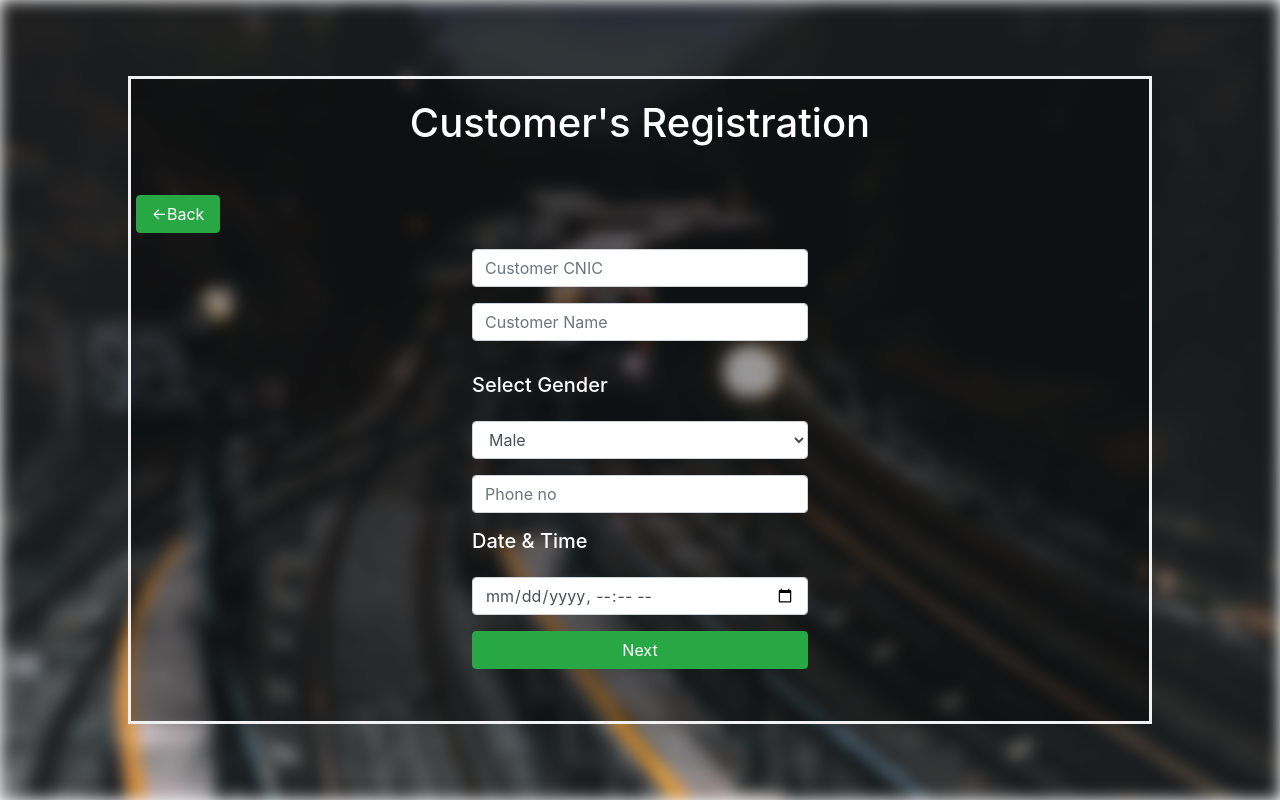
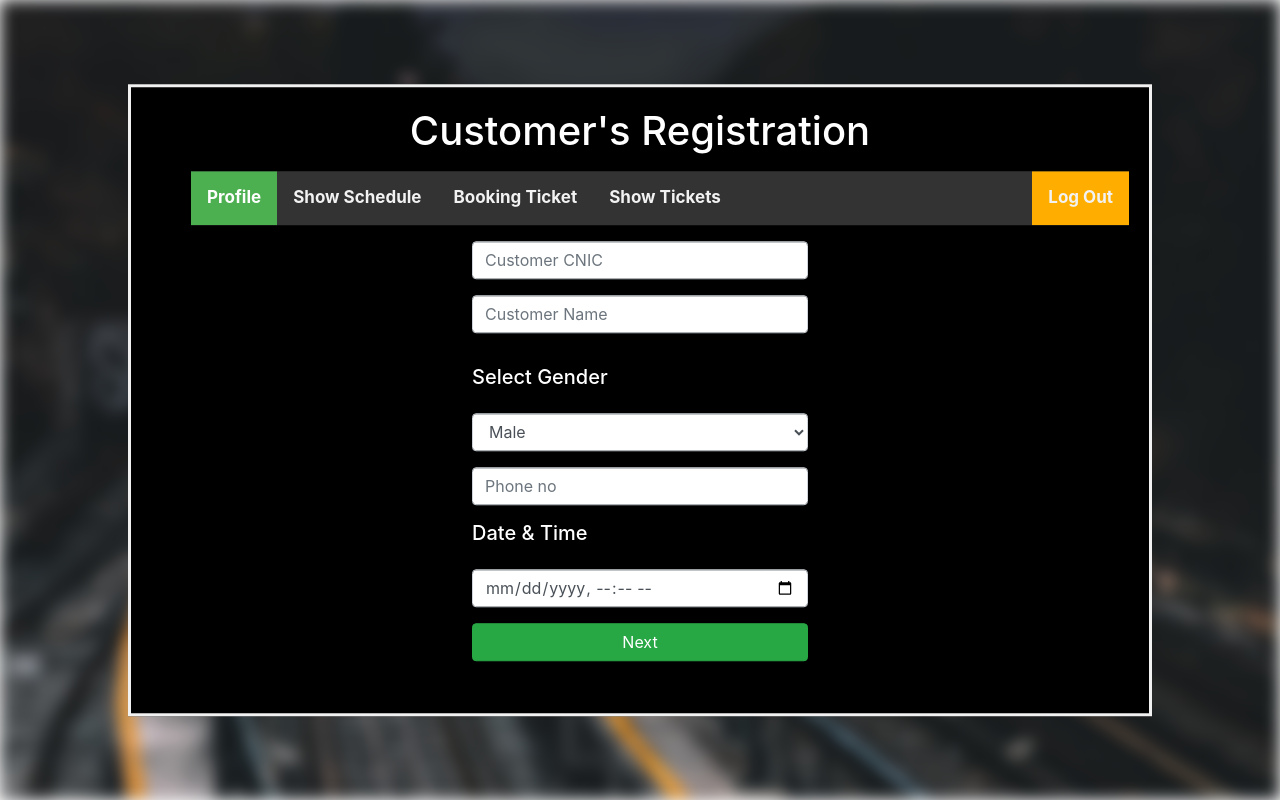
Before and after one commit to AhmedArshed/Data-Base, a PHP site: page /customer_registor.php in a window 1280 px wide. Run offline with PHP 8.4, Linux system fonts and the light colour scheme; some libraries are stand-ins or nearby versions.

Commit message:
Update customer_registor.php

```diff
--- a/railway system/customer_registor.php
+++ b/railway system/customer_registor.php
@@ -15,7 +15,7 @@
 }
 .bg-text {
   background-color: rgb(0,0,0); /* Fallback color */
-  background-color: rgba(0,0,0, 0.4); /* Black w/opacity/see-through */
+  background-color: rgba(0,0,0, 1); /* Black w/opacity/see-through */
   color: white;
   font-weight: bold;
   border: 3px solid #f1f1f1;
@@ -47,22 +47,66 @@ body, html {
 input[type=text]:focus {
   border: 3px solid #555;
 }
+.nave{
+      background-color: #000000;
+      color: #FFFFFF;
+    }
+    .topnav {
+  overflow: hidden;
+  background-color: #333;
+}
 
+.topnav a {
+  float: left;
+  color: #f2f2f2;
+  text-align: center;
+  padding: 14px 16px;
+  text-decoration: none;
+  font-size: 17px;
+}
+
+.topnav a:hover {
+  background-color: #ddd;
+  color: black;
+}
+
+.topnav a.active {
+  background-color: #4CAF50;
+  color: white;
+}
+
+.clgr{
+          color: #000000;
+        }
+.btnset{
+     float: right;
+  background-color: #ffae00;
+  color: #000000;
+}
+ul {
+    list-style-type: none;
+}
   </style>
 </head>
 <body>
   <div class="bg"></div>
 	<form action="customer_registor_try.php" method="post" class="container-fluid bg-text">
-		<div class="page-header mb-5" align="center">
+		<div class="page-header mb-3" align="center">
             <h1 style="color: #FFFFFF">Customer's Registration</h1>
       </div>
 
-    <div class="form-group row">
-			  <a class="btn btn-success col-sm-1" href="worker.php"><-Back</a>
-			  <div class="col-sm-11"></div>
-		</div>
-
-    <div class="form-group row" align="center">
+    <ul class='nave page-header' align='center'>
+      <li class='nave'>
+        <div class='topnav set2'>
+          <a href='emp_profile.php' class='clgr active'>Profile</a>
+          <a href='show_schedule.php' class='clgr'>Show Schedule</a>
+          <a href='customer_registor.php' class='clgr'>Booking Ticket</a>
+          <a href='show_ticket.php' class='clgr'>Show Tickets</a>
+          <a href='logout.php' style='float:right' class='btnset'>Log Out</a>
+        </div>
+      </li>
+    </ul>
+    <div class="form-group row mb-3" align="center">
             <div class="col-sm-4"></div>
             <input type="text" name="cust_id" class="form-control col-sm-4" placeholder="Customer CNIC" required>
             <div class="col-sm-4"></div>
```
